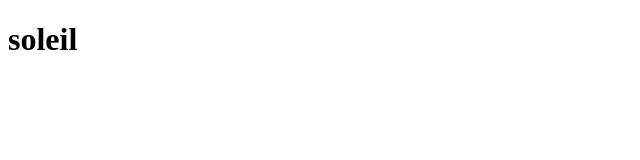
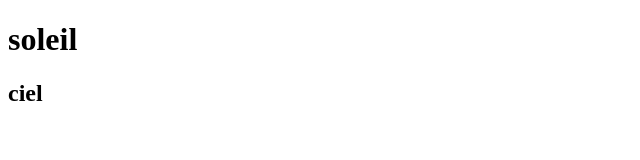
Before and after one commit to dev48Z/githubChallenge1, a plain HTML site: page index.html in a window 1280 px wide. Shown: the full height of the page, 0-640 px from the left. Drawn offline with Linux system fonts and the light colour scheme.

Commit message:
h2 changed

```diff
--- a/index.html
+++ b/index.html
@@ -8,6 +8,7 @@
 </head>
 <body>
     <h1>soleil</h1>
+    <h2>ciel</h2>
 
 </body>
 </html>
```
